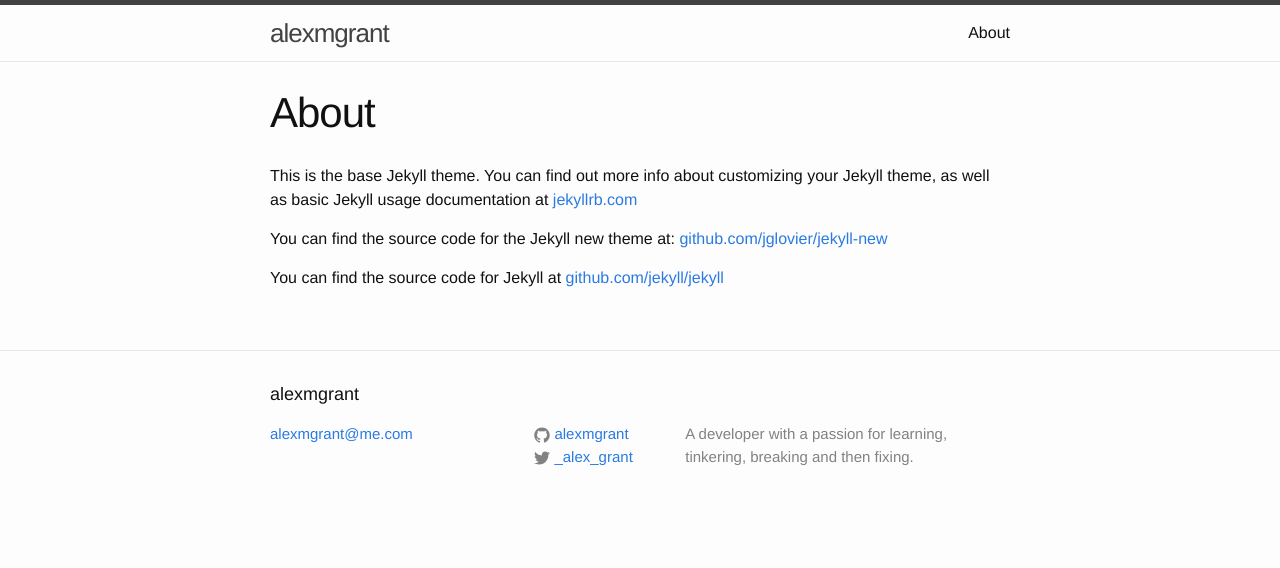
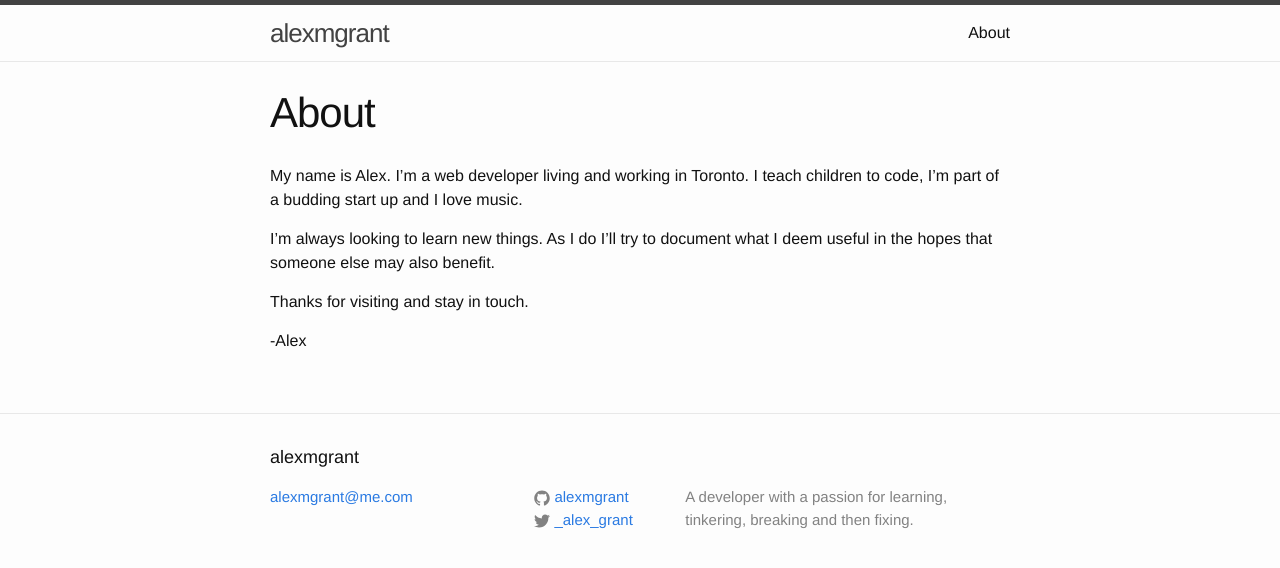
Before and after one commit to alexmgrant/alexmgrant.github.io, a Jekyll site: the page built from about.md, in a window 1280 px wide. Shown: the top 568 px of the page. Built offline with Jekyll 4.4.1, drawn with Linux system fonts in a browser that asks for light colours.

Commit message:
about page updated

```diff
--- a/about.md
+++ b/about.md
@@ -4,8 +4,10 @@
 permalink: /about/
 ---
 
-This is the base Jekyll theme. You can find out more info about customizing your Jekyll theme, as well as basic Jekyll usage documentation at [jekyllrb.com](http://jekyllrb.com/)
+My name is Alex. I'm a web developer living and working in Toronto. I teach children to code, I'm part of a budding start up and I love music.
 
-You can find the source code for the Jekyll new theme at: [github.com/jglovier/jekyll-new](https://github.com/jglovier/jekyll-new)
+I'm always looking to learn new things. As I do I'll try to document what I deem useful in the hopes that someone else may also benefit.
 
-You can find the source code for Jekyll at [github.com/jekyll/jekyll](https://github.com/jekyll/jekyll)
+Thanks for visiting and stay in touch.
+
+-Alex
```
